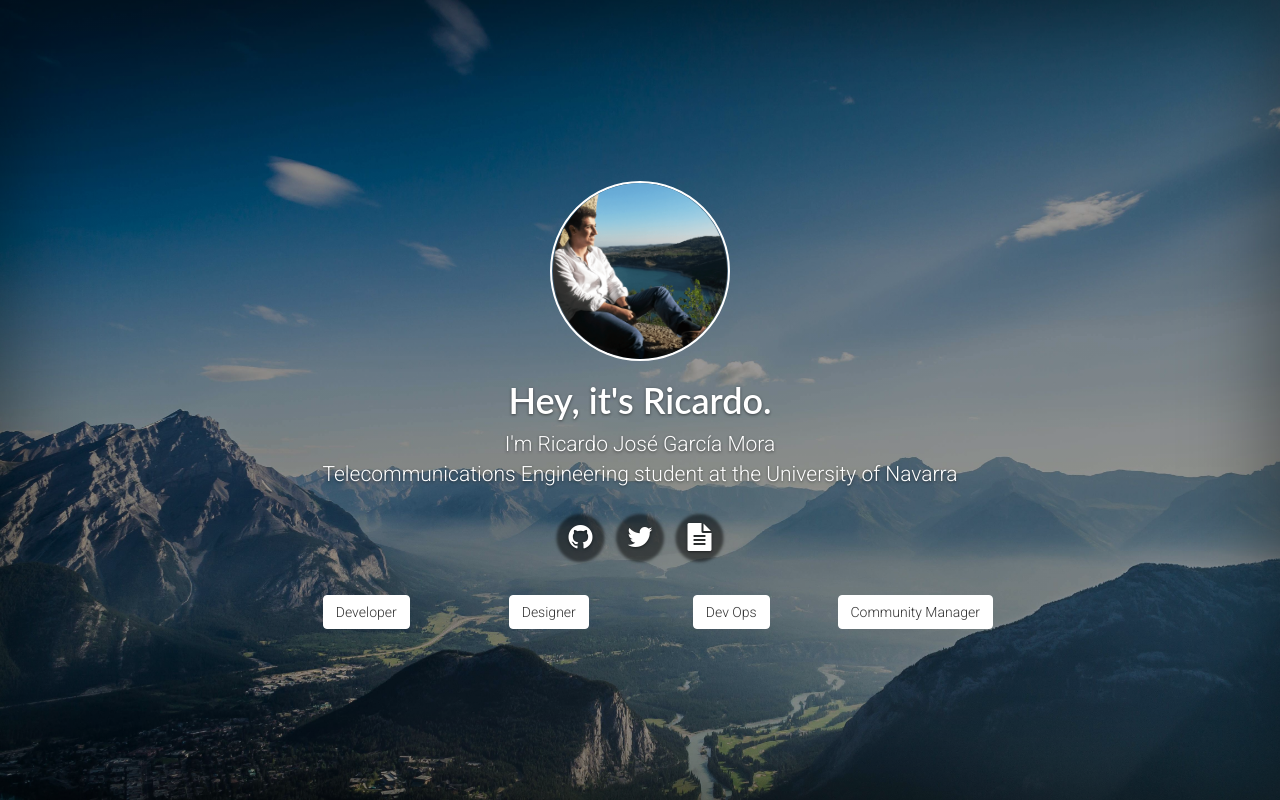
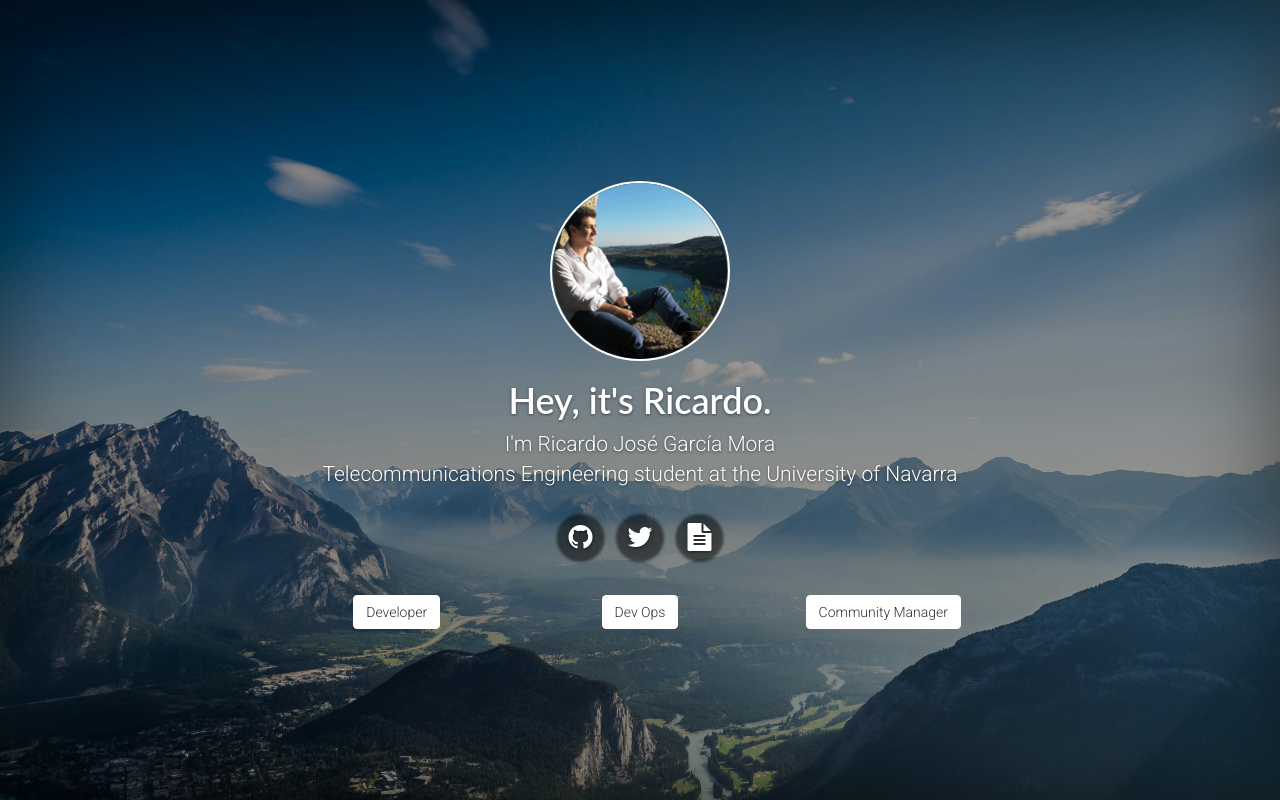
Before and after one commit to rjgarciam/rjgarciam.github.io, a plain HTML site: page index.html in a window 1280 px wide. Drawn offline with nearby package versions, Linux system fonts and the light colour scheme; a web font is replaced by a local one.

Commit message:
Content updates

```diff
--- a/index.html
+++ b/index.html
@@ -66,22 +66,18 @@
           <article class="row hidden-xs" style="margin-top:30px;">
 
 
-            <section class="col-xs-3">
-<button type="button" class="btn btn-default" data-toggle="tooltip" data-placement="top" title="C++ / Javascript / Matlab">Developer</button>
+            <section class="col-xs-4">
+<button type="button" class="btn btn-default" data-toggle="tooltip" data-placement="top" title="C++ / Javascript / Java ">Developer</button>
             </section>
 
 
-            <section class="col-xs-3">
-              <button type="button" class="btn btn-default" data-toggle="tooltip" data-placement="top" title="HTML5 / CSS3 / SASS">Designer</button>
+
+            <section class="col-xs-4 card">
+              <button type="button" class="btn btn-default" data-toggle="tooltip" data-placement="top" title="MongoDB / Heroku / Unix Shell">Dev Ops</button>
             </section>
 
 
-            <section class="col-xs-3 card">
-              <button type="button" class="btn btn-default" data-toggle="tooltip" data-placement="top" title="MongoDB / Heroku / AWS">Dev Ops</button>
-            </section>
-
-
-            <section class="col-xs-3 card">
+            <section class="col-xs-4 card">
               <button type="button" class="btn btn-default" data-toggle="tooltip" data-placement="top" title="@cmayete">Community Manager</button>
             </section>
 
@@ -89,9 +85,8 @@
 
           <article class="col-xs-6" style="margin-top:15px;">
             <ul class="list-group visible-xs">
-              <li class="list-group-item" data-toggle="tooltip" data-placement="right" title="C++ Javascript Matlab">Developer</li>
-              <li class="list-group-item" data-toggle="tooltip" data-placement="right" title="HTML5 CSS3 SASS">Designer</li>
-              <li class="list-group-item" data-toggle="tooltip" data-placement="right" title="MongoDB Heroku AWS">Dev Ops</li>
+              <li class="list-group-item" data-toggle="tooltip" data-placement="right" title="C++ Javascript Java">Developer</li>
+              <li class="list-group-item" data-toggle="tooltip" data-placement="right" title="MongoDB Heroku Unix Shell">Dev Ops</li>
               <li class="list-group-item" data-toggle="tooltip" data-placement="right" title="@cmayete">Community Manager</li>
             </ul>
           </article>
```
